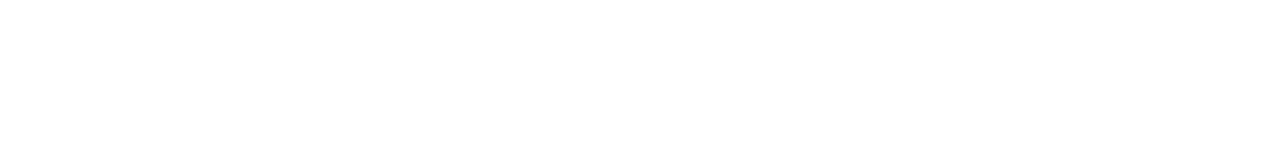
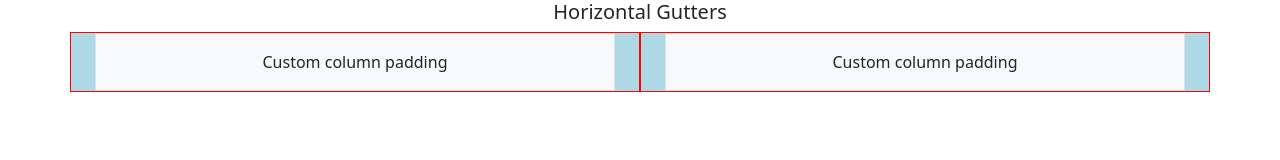
Before and after one commit to Mahmud139/Learning_Bootstrap, a plain HTML site: page 04_gutters/index.html in a window 1280 px wide. Drawn offline with nearby package versions, Linux system fonts and the light colour scheme.

Commit message:
updated gutters

```diff
--- a/04_gutters/index.html
+++ b/04_gutters/index.html
@@ -4,14 +4,45 @@
     <meta charset="UTF-8">
     <meta http-equiv="X-UA-Compatible" content="IE=edge">
     <meta name="viewport" content="width=device-width, initial-scale=1.0">
-    <title>Container</title>
+    <title>Gutters</title>
     <link
     href="https://cdn.jsdelivr.net/npm/bootstrap@5.2.1/dist/css/bootstrap.min.css"
     rel="stylesheet"
     integrity="sha384-iYQeCzEYFbKjA/T2uDLTpkwGzCiq6soy8tYaI1GyVh/UjpbCx/TYkiZhlZB6+fzT"
     crossorigin="anonymous">
+    <style>
+        .alignment {
+            /* min-height: 8rem; */
+            background-color: rgba(255,0,0,0.1);
+            /* margin-bottom: 4px; */
+        }
+        .row {
+            background-color: rgba(255,0,0,0.1);
+            margin-bottom: 4px;
+        }
+        [class^="col"] {
+            /* padding-top: .75rem;
+            padding-bottom: .75rem; */
+            background-color: lightblue;
+            border: 1px solid rgb(255, 0, 0);
+        }
+        h5 {
+            text-align: center;
+        }
+    </style>
 </head>
 <body>
+    <h5>Horizontal Gutters</h5>
+    <div class="container px-4 text-center">
+        <div class="row gx-5">
+            <div class="col">
+                <div class="p-3 border bg-light">Custom column padding</div>
+            </div>
+            <div class="col">
+                <div class="p-3 border bg-light">Custom column padding</div>
+            </div>
+        </div>
+    </div>
 
 
     <script
```
